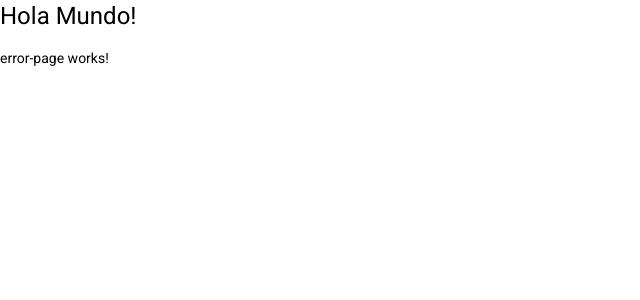
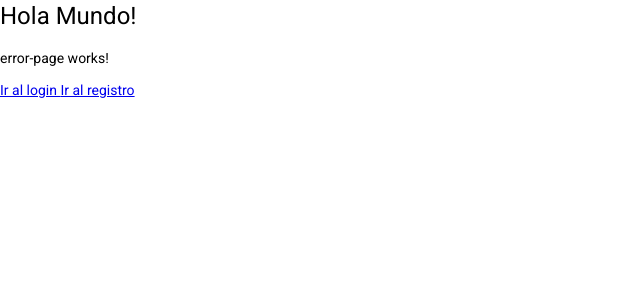
Before and after one commit to Yhomarth/angular-heroes-app, an Angular app: page /404 in a window 1280 px wide. Shown: the top 300 px of the page, without its empty margins (0-640 px from the left). Built offline with nearby package versions, Linux system fonts and the light colour scheme.

Commit message:
Clase 176 completada, Rutas hijas y LazyLoad - AuthRoutes

```diff
--- a/src/app/app-routing.module.ts
+++ b/src/app/app-routing.module.ts
@@ -3,6 +3,11 @@
 import { ErrorPageComponent } from './shared/error-page/error-page.component';
 
 const routes : Routes =  [
+
+  {
+    path : 'auth',
+    loadChildren : () => import('./auth/auth.module').then(  m => m.AuthModule )
+  },
   {
     path : '404',
     component : ErrorPageComponent
--- a/src/app/auth/auth.module.ts
+++ b/src/app/auth/auth.module.ts
@@ -1,5 +1,6 @@
 import { NgModule } from '@angular/core';
 import { CommonModule } from '@angular/common';
+import { AuthRoutingModule } from './auth-routing.module';
 import { LoginComponent } from './pages/login/login.component';
 import { RegistroComponent } from './pages/registro/registro.component';
 
@@ -11,7 +12,8 @@
     RegistroComponent
   ],
   imports: [
-    CommonModule
+    CommonModule,
+    AuthRoutingModule
   ]
 })
 export class AuthModule { }
--- a/src/app/shared/error-page/error-page.component.html
+++ b/src/app/shared/error-page/error-page.component.html
@@ -1 +1,9 @@
 <p>error-page works!</p>
+
+<a routerLink="/auth/login">
+    Ir al login
+</a>
+
+<a routerLink="/auth/registro">
+    Ir al registro
+</a>
```
Also changed, not shown: src/app/auth/auth-routing.module.ts (added, +33 -0 lines).
